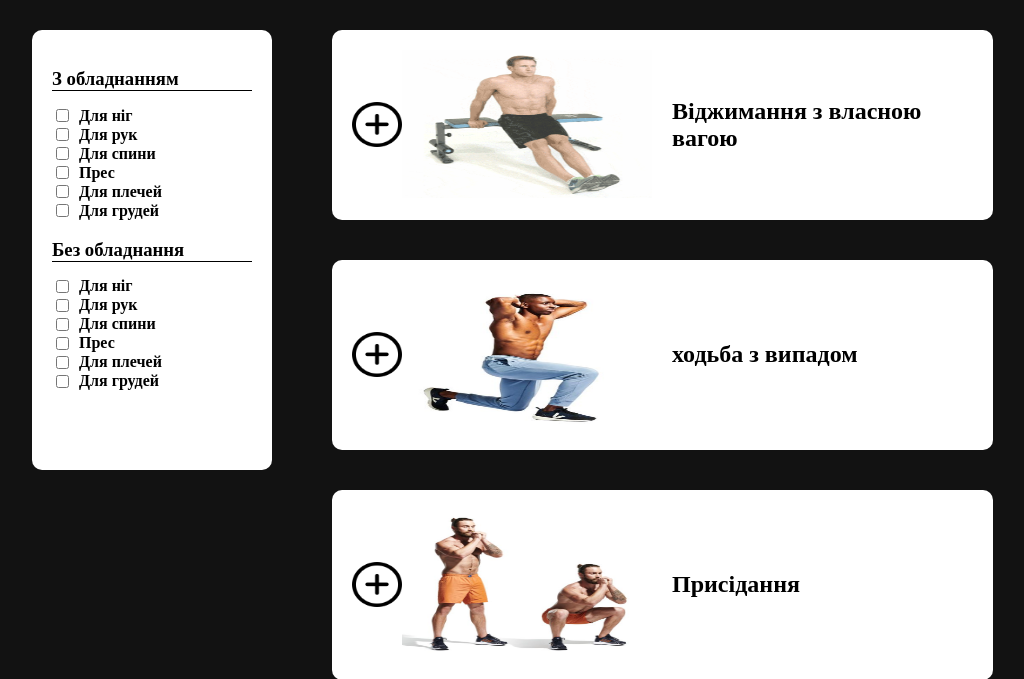
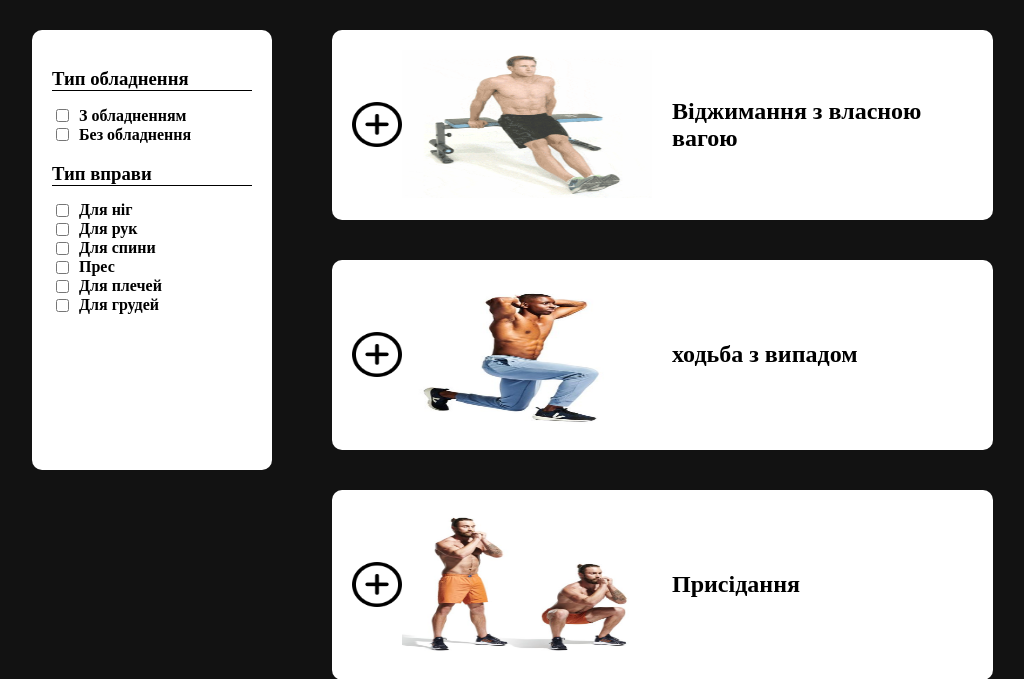
Before and after one commit to VolodymyrPysklynets/gym_site, a Django app: page /users/exercises/ in a window 1280 px wide. Shown: the part 83-762 px from the top of the page, without its empty margins (6-1030 px from the left). Run offline with Django 5.2, Linux system fonts and the light colour scheme; data comes from the database, SQL or seed files in the repository.

Commit message:
edit filter

```diff
--- a/myproject/users/templates/users/exercises.html
+++ b/myproject/users/templates/users/exercises.html
@@ -18,21 +18,17 @@
         </div>
         <div class="container">
             <div class="filter">
-                <h3>З обладнанням</h3>
-                <label><input type="checkbox" id="legs" name="equipment" value="legs"> <h4>Для ніг</h4></label>
-                <label><input type="checkbox" id="arms" name="equipment" value="arms"> <h4>Для рук</h4></label>
-                <label><input type="checkbox" id="back" name="equipment" value="back"> <h4>Для спини</h4></label>
-                <label><input type="checkbox" id="abs" name="equipment" value="abs"> <h4>Прес</h4></label>
-                <label><input type="checkbox" id="shoulders" name="equipment" value="shoulders"> <h4>Для плечей</h4></label>
-                <label><input type="checkbox" id="chest" name="equipment" value="chest"> <h4>Для грудей</h4></label>
+                <h3>Тип обладнення</h3>
+                <label><input type="checkbox" id="equipment" name="equipment" value="equipment"> <h4>З обладненням</h4></label>
+                <label><input type="checkbox" id="no_equipment" name="equipment" value="no_equipment"> <h4>Без обладнення</h4></label>
 
-                <h3>Без обладнання</h3>
-                <label><input type="checkbox" id="legs" name="no_equipment" value="legs"> <h4>Для ніг</h4></label>
-                <label><input type="checkbox" id="arms" name="no_equipment" value="arms"> <h4>Для рук</h4></label>
-                <label><input type="checkbox" id="back" name="no_equipment" value="back"> <h4>Для спини</h4></label>
-                <label><input type="checkbox" id="abs" name="no_equipment" value="abs"> <h4>Прес</h4></label>
-                <label><input type="checkbox" id="shoulders" name="no_equipment" value="shoulders"> <h4>Для плечей</h4></label>
-                <label><input type="checkbox" id="chest" name="equipment" value="chest"> <h4>Для грудей</h4></label>
+                <h3>Тип вправи</h3>
+                <label><input type="checkbox" id="legs" name="exercise" value="legs"> <h4>Для ніг</h4></label>
+                <label><input type="checkbox" id="arms" name="exercise" value="arms"> <h4>Для рук</h4></label>
+                <label><input type="checkbox" id="back" name="exercise" value="back"> <h4>Для спини</h4></label>
+                <label><input type="checkbox" id="abs" name="exercise" value="abs"> <h4>Прес</h4></label>
+                <label><input type="checkbox" id="shoulders" name="exercise" value="shoulders"> <h4>Для плечей</h4></label>
+                <label><input type="checkbox" id="chest" name="exercise" value="chest"> <h4>Для грудей</h4></label>
             </div>
 
             <div class="exercise">
```
